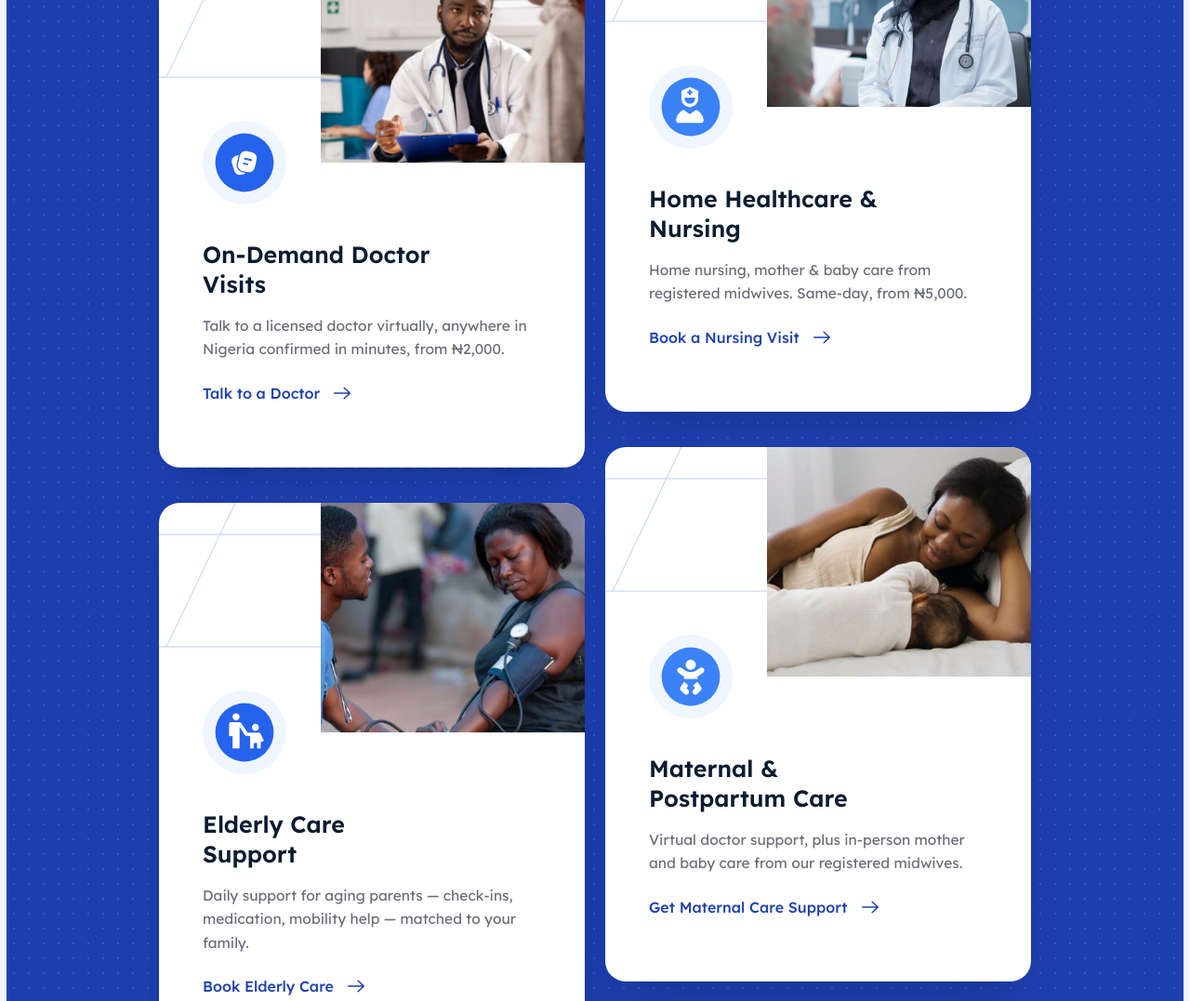
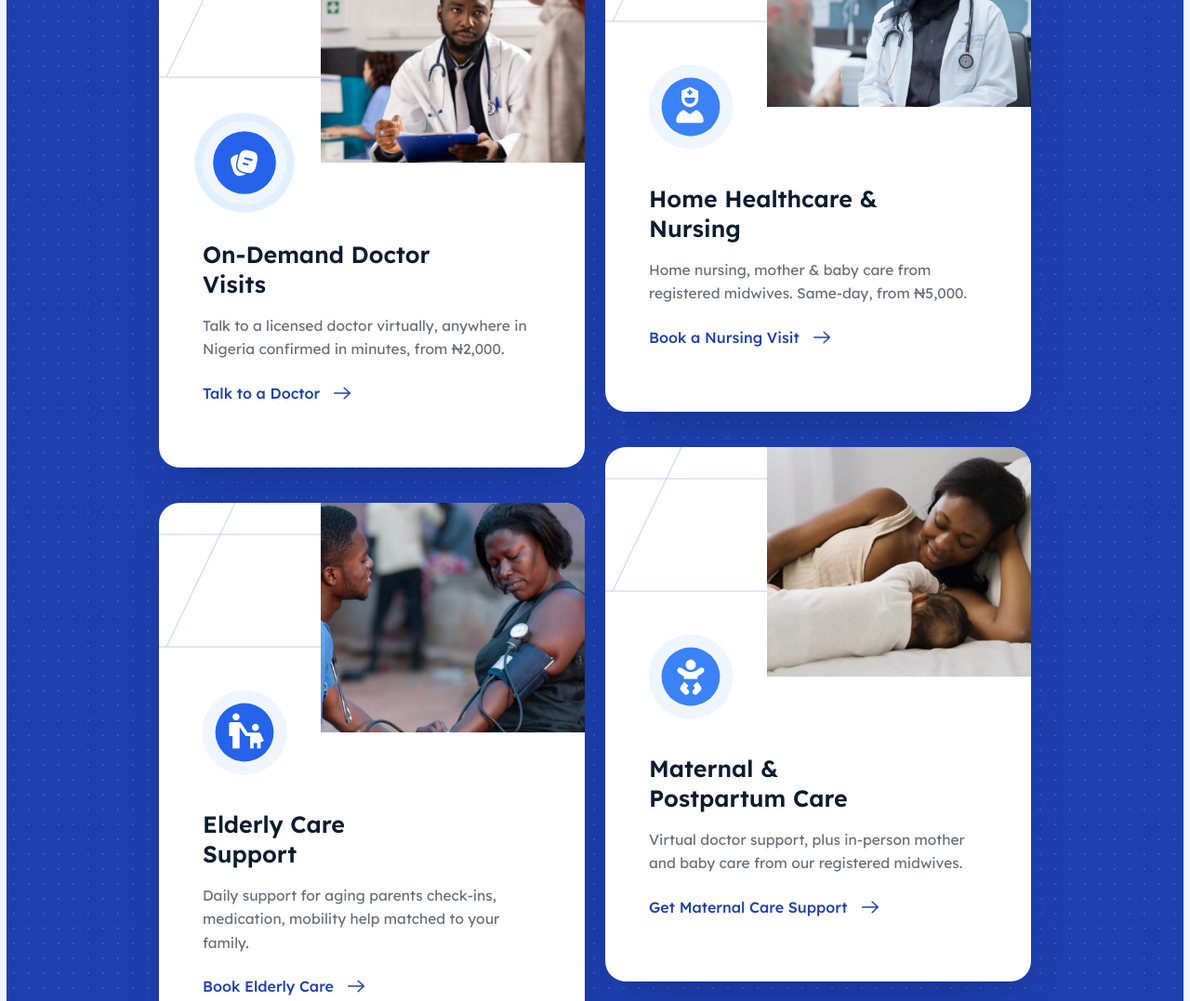
Before and after one commit to akordonald15-hue/telehealthapp-frontend, a Next.js app: page / in a window 1280 px wide. Shown: the part 2958-4035 px from the top of the page at 93% size. Built offline with nearby package versions, Linux system fonts and the light colour scheme.

Commit message:
small improvement on icon usage

```diff
--- a/src/components/marketing/landing-page.tsx
+++ b/src/components/marketing/landing-page.tsx
@@ -102,12 +102,12 @@ export function LandingPage() {
 
             <div className="mx-auto mt-[33px] grid w-[938px] max-w-full gap-[22px] md:grid-cols-2">
               <div className="flex flex-col gap-[38px] md:mt-[60px] max-md:contents">
-                <ServiceCard offer={doctorVisits} className="max-md:order-1" />
-                <ServiceCard offer={elderlyCare} className="max-md:order-3" />
+                <ServiceCard offer={doctorVisits} pingDelay={0} className="max-md:order-1" />
+                <ServiceCard offer={elderlyCare} pingDelay={0.8} className="max-md:order-3" />
               </div>
               <div className="flex flex-col gap-[38px] max-md:contents">
-                <ServiceCard offer={homeNursing} className="max-md:order-2" />
-                <ServiceCard offer={maternalCare} className="max-md:order-4" />
+                <ServiceCard offer={homeNursing} pingDelay={0.4} className="max-md:order-2" />
+                <ServiceCard offer={maternalCare} pingDelay={1.2} className="max-md:order-4" />
               </div>
             </div>
           </div>
@@ -656,7 +656,7 @@ function SolutionCard({
         className,
       )}
     >
-      <PingBadge dark={dark} delay={pingDelay}>
+      <PingBadge dark={dark} delay={pingDelay} className="relative h-[92px] w-[92px]">
         <Icon className="relative h-full w-full" />
       </PingBadge>
       <h3 className={cn("mt-[28px] text-[21px] font-bold leading-[1.25]", dark ? "text-white" : "text-[#131A2F]")}>{title}</h3>
@@ -665,7 +665,15 @@ function SolutionCard({
   );
 }
 
-function ServiceCard({ offer, className }: { offer: (typeof serviceOffers)[number]; className?: string }) {
+function ServiceCard({
+  offer,
+  pingDelay = 0,
+  className,
+}: {
+  offer: (typeof serviceOffers)[number];
+  pingDelay?: number;
+  className?: string;
+}) {
   const { title, text, cta, href, image, alt, icon: Icon } = offer;
 
   return (
@@ -689,7 +697,12 @@ function ServiceCard({ offer, className }: { offer: (typeof serviceOffers)[numbe
         <div className="absolute inset-y-0 right-0 w-[62%]">
           <Image src={image} alt={alt} fill sizes="(min-width: 768px) 29vw, 60vw" className="object-cover" />
         </div>
-        <Icon className="absolute bottom-0 left-[47px] h-[90px] w-[90px] translate-y-1/2 max-sm:left-[28px]" />
+        <PingBadge
+          delay={pingDelay}
+          className="absolute bottom-0 left-[47px] h-[90px] w-[90px] translate-y-1/2 max-sm:left-[28px]"
+        >
+          <Icon className="relative h-full w-full" />
+        </PingBadge>
       </div>
 
       <div className="px-[47px] pt-[83px] max-sm:px-[28px]">
--- a/src/components/marketing/ping-badge.tsx
+++ b/src/components/marketing/ping-badge.tsx
@@ -8,7 +8,17 @@ import { useRef, type ReactNode } from "react";
 import { cn } from "@/lib/utils";
 
 gsap.registerPlugin(useGSAP, ScrollTrigger);
-export function PingBadge({ dark = false, delay = 0, children }: { dark?: boolean; delay?: number; children: ReactNode }) {
+export function PingBadge({
+  dark = false,
+  delay = 0,
+  className,
+  children,
+}: {
+  dark?: boolean;
+  delay?: number;
+  className?: string;
+  children: ReactNode;
+}) {
   const rootRef = useRef<HTMLSpanElement>(null);
 
   useGSAP(
@@ -37,7 +47,7 @@ export function PingBadge({ dark = false, delay = 0, children }: { dark?: boolea
   );
 
   return (
-    <span ref={rootRef} className="relative flex h-[92px] w-[92px] shrink-0">
+    <span ref={rootRef} className={cn("flex shrink-0", className)}>
       <span data-ping aria-hidden className={cn("absolute inset-0 rounded-full opacity-0", dark ? "bg-[#BFDBFE]/25" : "bg-[#BFDBFE]")} />
       {children}
     </span>
--- a/src/components/marketing/service-icons.tsx
+++ b/src/components/marketing/service-icons.tsx
@@ -4,6 +4,7 @@ export function DoctorVisitIcon({ className }: IconProps) {
   return (
     <svg viewBox="0 0 139 139" fill="none" className={className} aria-hidden="true">
       <circle cx="69.5" cy="69.5" r="69.5" fill="#EFF6FF" />
+      <g data-ping-core>
         <circle cx="69.5" cy="69.5" r="48.5" fill="#2563EB" />
         <path
           d="M70.7319 86.6515C71.2036 86.7613 71.2488 87.3841 70.7906 87.5408C70.688 87.5759 70.5843 87.6108 70.4794 87.6458L67.1877 88.7291C58.9169 91.3958 54.5627 89.1666 51.8752 80.8958L49.2086 72.6666C46.5419 64.3958 48.7502 60.0208 57.0211 57.3541L59.2134 56.6281C59.6163 56.4947 59.9993 56.8952 59.8666 57.2983C59.622 58.0413 59.4 58.8515 59.1877 59.7291L57.1461 68.4583C54.8544 78.2708 58.2086 83.6875 68.0211 86.0208L70.7319 86.6515Z"
@@ -13,6 +14,7 @@ export function DoctorVisitIcon({ className }: IconProps) {
           d="M79.771 51.6876L76.2919 50.8751C69.3335 49.2292 65.1877 50.5834 62.7502 55.6251C62.1252 56.8959 61.6252 58.4376 61.2085 60.2084L59.1669 68.9376C57.1252 77.6459 59.8127 81.9376 68.5002 84.0001L72.0002 84.8334C73.2085 85.1251 74.3335 85.3126 75.3752 85.3959C81.8752 86.0209 85.3335 82.9792 87.0835 75.4584L89.1252 66.7501C91.1669 58.0417 88.5002 53.7292 79.771 51.6876ZM75.8544 72.7709C75.6669 73.4792 75.0419 73.9376 74.3335 73.9376C74.2085 73.9376 74.0835 73.9167 73.9377 73.8959L67.8752 72.3542C67.0419 72.1459 66.5419 71.2917 66.7502 70.4584C66.9585 69.6251 67.8127 69.1251 68.646 69.3334L74.7085 70.8751C75.5627 71.0834 76.0627 71.9376 75.8544 72.7709ZM81.9585 65.7292C81.771 66.4376 81.146 66.8959 80.4377 66.8959C80.3127 66.8959 80.1877 66.8751 80.0419 66.8542L69.9377 64.2917C69.1044 64.0834 68.6044 63.2292 68.8127 62.3959C69.021 61.5626 69.8752 61.0626 70.7085 61.2709L80.8127 63.8334C81.6669 64.0209 82.1669 64.8751 81.9585 65.7292Z"
           fill="white"
         />
+      </g>
     </svg>
   );
 }
@@ -21,11 +23,13 @@ export function HomeNursingIcon({ className }: IconProps) {
   return (
     <svg viewBox="0 0 139 139" fill="none" className={className} aria-hidden="true">
       <circle cx="69.5" cy="69.5" r="69.5" fill="#EFF6FF" />
+      <g data-ping-core>
         <circle cx="69.5" cy="69.5" r="48.5" fill="#3B82F6" />
         <path
           d="M54.0002 44.9109C54.0002 43.5218 54.8205 42.264 56.1002 41.7062L66.6002 37.1125C67.4971 36.7187 68.5143 36.7187 69.4111 37.1125L79.9111 41.7062C81.1799 42.264 82.0002 43.5218 82.0002 44.9109V55.75C82.0002 63.4828 75.733 69.75 68.0002 69.75C60.2674 69.75 54.0002 63.4828 54.0002 55.75V44.9109ZM76.7502 54H59.2502V55.75C59.2502 60.5843 63.1658 64.5 68.0002 64.5C72.8346 64.5 76.7502 60.5843 76.7502 55.75V54ZM66.2502 41.75V43.5H64.5002C64.0189 43.5 63.6252 43.8937 63.6252 44.375V46.125C63.6252 46.6062 64.0189 47 64.5002 47H66.2502V48.75C66.2502 49.2312 66.6439 49.625 67.1252 49.625H68.8752C69.3564 49.625 69.7502 49.2312 69.7502 48.75V47H71.5002C71.9814 47 72.3752 46.6062 72.3752 46.125V44.375C72.3752 43.8937 71.9814 43.5 71.5002 43.5H69.7502V41.75C69.7502 41.2687 69.3564 40.875 68.8752 40.875H67.1252C66.6439 40.875 66.2502 41.2687 66.2502 41.75ZM59.0971 75.3281C58.3861 74.7921 57.4346 74.65 56.6252 75.0218C49.9096 78.1062 45.2393 84.8875 45.2393 92.7515C45.2393 94.5453 46.6939 95.9999 48.4877 95.9999H87.4908C89.2846 95.9999 90.7393 94.5453 90.7393 92.7515C90.7393 84.8765 86.0689 78.0953 79.3533 75.0218C78.5439 74.65 77.5924 74.7921 76.8814 75.3281L69.5533 80.8187C68.6236 81.5187 67.333 81.5187 66.4033 80.8187L59.0752 75.3281H59.0971Z"
           fill="white"
         />
+      </g>
     </svg>
   );
 }
@@ -34,6 +38,7 @@ export function ElderlyCareIcon({ className }: IconProps) {
   return (
     <svg viewBox="0 0 139 139" fill="none" className={className} aria-hidden="true">
       <circle cx="69.5" cy="69.5" r="69.5" fill="#EFF6FF" />
+      <g data-ping-core>
         <circle cx="69.5" cy="69.5" r="48.5" fill="#2563EB" />
         <path
           d="M55.4998 37.8333C53.9527 37.8333 52.469 38.4478 51.375 39.5418C50.2811 40.6358 49.6665 42.1195 49.6665 43.6666C49.6665 45.2137 50.2811 46.6974 51.375 47.7914C52.469 48.8853 53.9527 49.4999 55.4998 49.4999C57.0469 49.4999 58.5307 48.8853 59.6246 47.7914C60.7186 46.6974 61.3332 45.2137 61.3332 43.6666C61.3332 42.1195 60.7186 40.6358 59.6246 39.5418C58.5307 38.4478 57.0469 37.8333 55.4998 37.8333ZM87.5832 55.3333C86.0361 55.3333 84.5523 55.9478 83.4584 57.0418C82.3644 58.1358 81.7498 59.6195 81.7498 61.1666C81.7498 62.7137 82.3644 64.1974 83.4584 65.2914C84.5523 66.3853 86.0361 66.9999 87.5832 66.9999C89.1303 66.9999 90.614 66.3853 91.708 65.2914C92.8019 64.1974 93.4165 62.7137 93.4165 61.1666C93.4165 59.6195 92.8019 58.1358 91.708 57.0418C90.614 55.9478 89.1303 55.3333 87.5832 55.3333Z"
@@ -43,6 +48,7 @@ export function ElderlyCareIcon({ className }: IconProps) {
           d="M93.4168 69.9167H74.5752L63.7835 53.7292C63.2293 52.9126 62.3252 52.4167 61.3627 52.4167H46.7502C45.146 52.4167 43.8335 53.7292 43.8335 55.3334V75.7501H49.6668V96.1667H61.3335V60.5834L70.5793 74.4376C71.1335 75.2542 72.0377 75.7501 73.0002 75.7501H78.8335V96.1667H84.6668V87.4167H90.5002V96.1667H96.3335V85.2001L96.6543 85.8126L101.875 83.2167L96.0418 71.5501C95.7994 71.0691 95.4286 70.6646 94.9704 70.3814C94.5122 70.0983 93.9846 69.9475 93.446 69.9459L93.4168 69.9167Z"
           fill="white"
         />
+      </g>
     </svg>
   );
 }
@@ -51,11 +57,13 @@ export function MaternalCareIcon({ className }: IconProps) {
   return (
     <svg viewBox="0 0 139 139" fill="none" className={className} aria-hidden="true">
       <circle cx="69.5" cy="69.5" r="69.5" fill="#EFF6FF" />
+      <g data-ping-core>
         <circle cx="69.5" cy="69.5" r="48.5" fill="#3B82F6" />
         <path
           d="M61.0624 49.8125C61.0624 45.1484 64.8358 41.375 69.4999 41.375C74.1639 41.375 77.9374 45.1484 77.9374 49.8125C77.9374 54.4766 74.1639 58.25 69.4999 58.25C64.8358 58.25 61.0624 54.4766 61.0624 49.8125ZM47.9022 56.4336C49.4256 54.3359 52.3553 53.8789 54.453 55.4023L58.6952 58.4844C61.8358 60.7695 65.6209 62 69.4999 62C73.3788 62 77.1639 60.7695 80.3045 58.4844L84.5467 55.3906C86.6444 53.8672 89.5741 54.3359 91.0975 56.4219C92.6209 58.5078 92.1522 61.4492 90.0663 62.9727L85.8241 66.0664C84.2303 67.2266 82.5311 68.1992 80.7499 68.9961V73.25H58.2499V68.9961C56.4686 68.2109 54.7694 67.2266 53.1756 66.0664L48.9334 62.9727C46.8358 61.4492 46.3788 58.5195 47.9022 56.4219V56.4336ZM58.4256 78.0898L65.5272 84.3008L62.4803 88.6602L65.328 91.5078C67.1561 93.3359 67.1561 96.3008 65.328 98.1406C63.4999 99.9805 60.535 99.9688 58.6952 98.1406L53.0702 92.5156C51.453 90.8984 51.2303 88.3672 52.5311 86.5039L58.4139 78.0898H58.4256ZM73.4842 84.3008L80.5858 78.0898L86.4686 86.5039C87.7694 88.3672 87.5467 90.8984 85.9413 92.5039L80.3163 98.1289C78.4881 99.957 75.5233 99.957 73.6834 98.1289C71.8436 96.3008 71.8553 93.3359 73.6834 91.4961L76.5311 88.6484L73.4842 84.2891V84.3008Z"
           fill="white"
         />
+      </g>
     </svg>
   );
 }
--- a/src/features/marketing/data.ts
+++ b/src/features/marketing/data.ts
@@ -38,7 +38,7 @@ export const platformHighlights: Array<{
 }> = [
   {
     title: "Medical advice without the wait",
-    text: "Consult a licensed doctor virtually in minutes, from anywhere in Nigeria — no travel, no queue.",
+    text: "Consult a licensed doctor virtually in minutes, from anywhere in Nigeria no travel, no queue.",
     icon: VideoBadgeIcon,
     tone: "dark",
   },
@@ -62,7 +62,7 @@ export const platformHighlights: Array<{
   },
   {
     title: "Affordable from the start.",
-    text: "See a doctor from ₦2,000, or book home care from ₦5,000 — no surprise costs.",
+    text: "See a doctor from ₦2,000, or book home care from ₦5,000 no surprise costs.",
     icon: MoneyBadgeIcon,
     tone: "light",
   },
@@ -97,7 +97,7 @@ export const serviceOffers: Array<{
   },
   {
     title: "Elderly Care Support",
-    text: "Daily support for aging parents — check-ins, medication, mobility help — matched to your family.",
+    text: "Daily support for aging parents check-ins, medication, mobility help matched to your family.",
     cta: "Book Elderly Care",
     href: "/register",
     image: "/img/services/elderly-care.webp",
```
Also changed, not shown: src/components/marketing/hero-slideshow.tsx (+14 -3 lines). Lines whose indentation alone changed are shown as unchanged.
